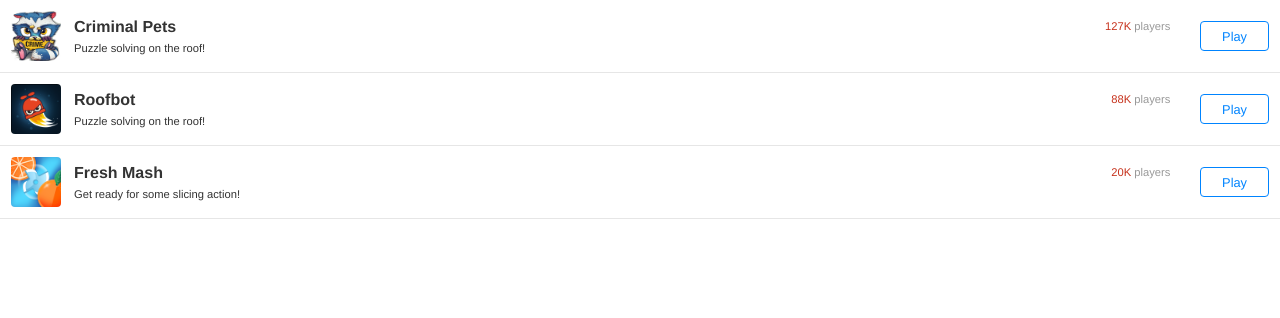
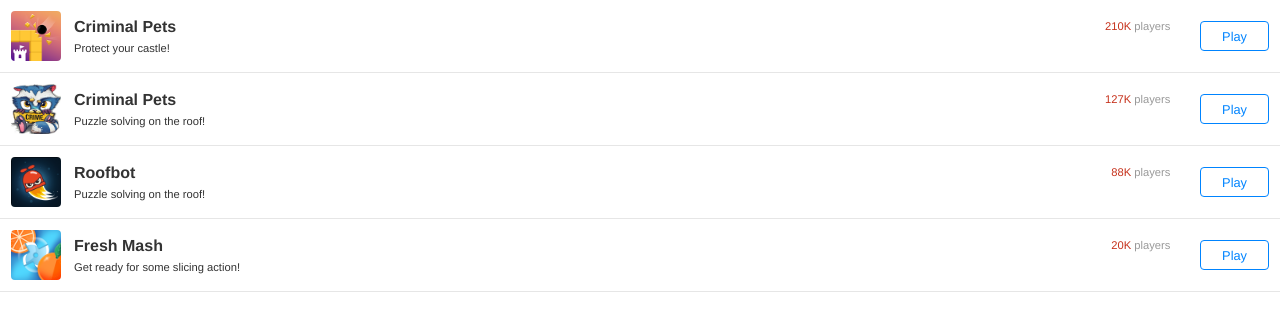
Before and after one commit to koreezgames/fb-instant-all-games, a plain HTML site: page index.html in a window 1280 px wide. Drawn offline with Linux system fonts and the light colour scheme.

Commit message:
add bricks-versus game section

```diff
--- a/index.html
+++ b/index.html
@@ -17,6 +17,37 @@
     <section class="aui-flexView">
       <section class="aui-scrollView">
         <div class="aui-app-box">
+          <!--  -->
+          <div class="single-game-section">
+            <div class="aui-app-flex-box">
+              <a
+                href="http://m.me/340000649969140?game=518484828677744"
+                target="_blank"
+              >
+                <div class="aui-app-flex">
+                  <div class="aui-app-flex-hd">
+                    <img src="img/bricks-icon.png" alt="" />
+                  </div>
+                  <div class="aui-app-flex-bd">
+                    <h2>
+                      <span class="aui-app-flex-player">
+                        <span class="aui-app-flex-player-color">
+                          210K
+                        </span>
+                        <span>players</span>
+                      </span>
+                      Criminal Pets
+                    </h2>
+                    <p>Protect your castle!</p>
+                  </div>
+                  <div class="aui-app-flex-fr">Play</div>
+                </div>
+              </a>
+            </div>
+            <div class="box-line"></div>
+          </div>
+
+          <!--  -->
           <div class="single-game-section">
             <div class="aui-app-flex-box">
               <a
```
Also changed, not shown: img/bricks-icon.png (added).
